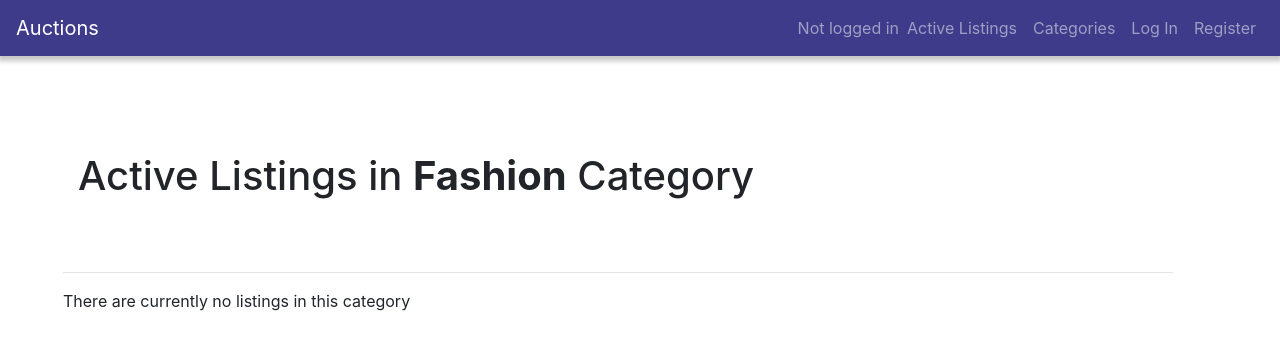
After one commit to Rayyan06/ecommerce, a Django app: page /categories/FA in a window 1280 px wide. The commit adds this page. Shown: the top 350 px of the page. Run offline with Django 3.2, Linux system fonts and the light colour scheme; data comes from the database, SQL or seed files in the repository; both versions use the stored data as it was after the commit; some libraries are stand-ins or nearby versions.

Commit message:
Finished with app

```diff
--- a/auctions/templates/auctions/categories.html
+++ b/auctions/templates/auctions/categories.html
@@ -8,7 +8,7 @@
         <ul class="list-group list-group-flush">
 
             {% for category in categories %}
-                 <a href="#" class="list-group-item list-group-item-action">{{ category.1 }}</a>
+                 <a href="{% url 'category' category.0 %}" class="list-group-item list-group-item-action">{{ category.1 }}</a>
             {% endfor %}
         </ul>
     </div>
--- /dev/null
+++ b/auctions/templates/auctions/category.html
@@ -0,0 +1,17 @@
+{% extends "auctions/layout.html" %}
+
+{% block body %}
+    <div class="container py-5">
+        <h1>Active Listings in <strong>{{ category_name }}</strong> Category</h1>
+    </div>
+    <hr>
+    <div class="card-columns">
+        {% for listing in listings %}
+            {% include "auctions/listing_card.html" %}
+        {% empty %}
+            <p> There are currently no listings in this category</p>
+        {% endfor %}
+
+    </div>
+
+{% endblock %}
--- a/auctions/urls.py
+++ b/auctions/urls.py
@@ -15,6 +15,5 @@ urlpatterns = [
     path("remove-from-watchlist/<int:listing_id>", views.remove_from_watchlist, name="remove_from_watchlist"),
     path("close-auction/<int:listing_id>", views.close_auction, name="close_auction"),
     path("comment/<int:listing_id>/", views.comment, name="comment"),
-
-
+    path("categories/<str:category_str>", views.category, name="category")
 ]
--- a/auctions/views.py
+++ b/auctions/views.py
@@ -20,6 +20,16 @@ def categories(request):
     return render(request, "auctions/categories.html", {
         "categories": CATEGORIES
     })
+
+def category(request, category_str):
+    for item in CATEGORIES:
+        if item[0] == category_str:
+            category_name = item[1]
+    return render(request, "auctions/category.html", {
+        "category_name": category_name,
+        "listings": Listing.objects.filter(category=category_str)
+    })
+
 
 def login_view(request):
     if request.method == "POST":
```
Also changed, not shown: auctions/templates/auctions/listing.html (+12 -8 lines), auctions/migrations/0013_auto_20210108_1241.py (added), db.sqlite3.
